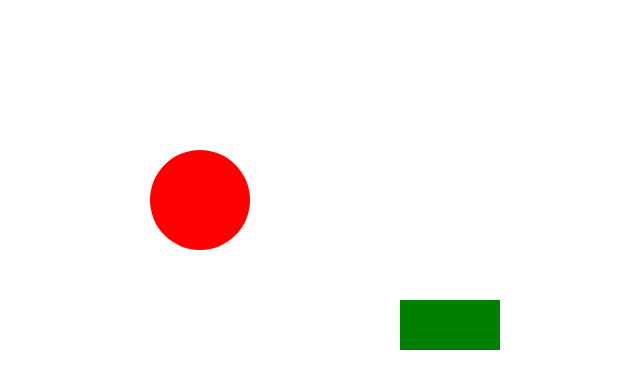
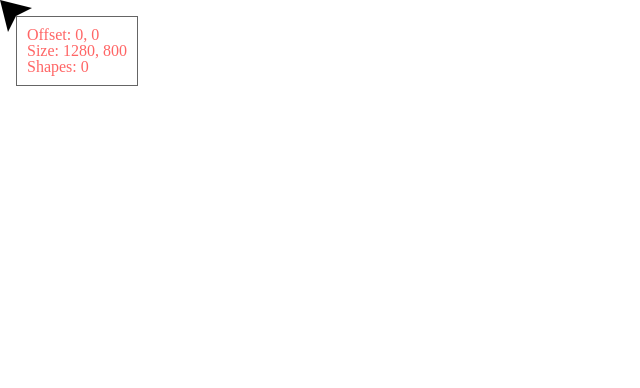
Before and after one commit to girlnotbird/whiteboard-app, a Vue app in the folder frontend/: page / in a window 1280 px wide. Shown: the top 388 px of the page, without its empty margins (0-640 px from the left). Built offline with nearby package versions, Linux system fonts and the light colour scheme.

Commit message:
Sketch out some ultra basic navigation & editing. This is in no way final or prescriptive, but wanted to have some very rudimentary idea of what information is required to place & draw shapes.

```diff
--- a/frontend/package.json
+++ b/frontend/package.json
@@ -13,6 +13,7 @@
     "format": "prettier --write src/"
   },
   "dependencies": {
+    "nanoid": "^5.0.8",
     "pinia": "^2.2.4",
     "rxjs": "^7.8.1",
     "vue": "^3.5.12"
--- a/frontend/src/App.vue
+++ b/frontend/src/App.vue
@@ -1,8 +1,37 @@
 <script setup lang="ts">
-import { ref, computed, onMounted, onUnmounted } from 'vue';
+import { ref, computed, onMounted, onUnmounted, reactive } from 'vue';
+import { nanoid } from 'nanoid';
+
+interface IShapeBase {
+  id: string;
+  boundingBox: {
+    x: number;
+    y: number;
+    width: number;
+    height: number;
+  };
+}
+
+interface IShapeRect extends IShapeBase {
+  kind: 'rect';
+}
+
+interface IShapeCircle extends IShapeBase {
+  kind: 'circle';
+  center: {
+    x: number;
+    y: number;
+  },
+  radius: number;
+}
+
+type IShape = IShapeRect | IShapeCircle;
 
 const offsetX = ref(0.0);
 const offsetY = ref(0.0);
+
+const mouseScreenX = ref(0.0);
+const mouseScreenY = ref(0.0);
 
 const windowWidth = ref(window.innerWidth);
 const windowHeight = ref(window.innerHeight);
@@ -11,33 +40,67 @@ const viewBox = computed(() => {
   return `${offsetX.value} ${offsetY.value} ${windowWidth.value} ${windowHeight.value}`;
 });
 
+const cursorStyle = computed(() => {
+  return `top: ${mouseScreenY.value}px; left: ${mouseScreenX.value}px;`;
+});
+
+const shapes = reactive<IShape[]>([]);
+
 const onWindowResized = () => {
   windowWidth.value = window.innerWidth;
   windowHeight.value = window.innerHeight;
 };
 
+const screenToBoardCoordinates = (pos: { x: number, y: number }) => {
+  return { x: pos.x + offsetX.value, y: pos.y + offsetY.value };
+};
 
-let isDragging = false;
-let lastDragX = 0.0;
-let lastDragY = 0.0;
+const boardToScreenCoordinates = (pos: { x: number, y: number }) => {
+  return { x: pos.x - offsetX.value, y: pos.y - offsetY.value };
+};
+
+const isDragging = ref(false);
 
 const onMouseDown = (event: MouseEvent) => {
-  isDragging = true;
-  lastDragX = event.clientX;
-  lastDragY = event.clientY;
+  switch (event.button) {
+    case 0: // left click
+    {
+      const center = screenToBoardCoordinates({ x: event.clientX, y: event.clientY });
+      shapes.push({
+        id: nanoid(),
+        kind: 'circle',
+        boundingBox: {
+          x: center.x - 20,
+          y: center.y - 20,
+          width: 40,
+          height: 40,
+        },
+        center,
+        radius: 20,
+      });
+      break;
+    }
+    case 1: // middle/wheel click
+      isDragging.value = true;
+      break;
+    case 2: // right click
+      break;
+    default:
+      break;
+  }
 };
 
 const onMouseUp = () => {
-  isDragging = false;
+  isDragging.value = false;
 };
 
 const onMouseMove = (event: MouseEvent) => {
-  if (isDragging) {
-    offsetX.value -= event.clientX - lastDragX;
-    offsetY.value -= event.clientY - lastDragY;
-    lastDragX = event.clientX;
-    lastDragY = event.clientY;
-    console.log(`drag occurred @ ${lastDragX}, ${lastDragY}`);
+  mouseScreenX.value = event.clientX;
+  mouseScreenY.value = event.clientY;
+
+  if (isDragging.value) {
+    offsetX.value -= event.movementX;
+    offsetY.value -= event.movementY;
   }
 };
 
@@ -57,13 +120,31 @@ onUnmounted(() => {
 </script>
 
 <template>
-  <svg :width="windowWidth.value" :height="windowHeight.value" :viewBox="viewBox">
-    <circle cx="200" cy="200" r="50" fill="red"></circle>
-    <rect x="400" y="300" width="100" height="50" fill="green" />
+  <svg class="cursor" :style="cursorStyle" viewBox="0 0 32 32" width="32" height="32">
+    <path d="M0,0 L32,8 L16,16 L8,32 Z" fill="black"></path>
   </svg>
+
+  <svg :width="windowWidth.value" :height="windowHeight.value" :viewBox="viewBox" class="board">
+    <template v-for="shape in shapes">
+      <circle v-if="shape.kind == 'circle'" :key="shape.id" :cx="shape.center.x" :cy="shape.center.y" :r="shape.radius"
+              fill="red" />
+      <rect v-if="shape.kind == 'rect'" :key="shape.id" :x="shape.boundingBox.x" :y="shape.boundingBox.y"
+            :width="shape.boundingBox.width" :height="shape.boundingBox.height" fill="red" />
+    </template>
+  </svg>
+
+  <div class="debug-info">
+    <div>Offset: {{ offsetX }}, {{ offsetY }}</div>
+    <div>Size: {{ windowWidth }}, {{ windowHeight }}</div>
+    <div>Shapes: {{ shapes.length }}</div>
+  </div>
 </template>
 
 <style scoped>
+* {
+  cursor: none !important;
+}
+
 .board {
   position: absolute;
   top: 0;
@@ -73,4 +154,23 @@ onUnmounted(() => {
   margin: 0;
   padding: 0;
 }
+
+.cursor {
+  position: absolute;
+  z-index: 101;
+}
+
+.debug-info {
+  position: absolute;
+  z-index: 100;
+  top: 1em;
+  left: 1em;
+  margin: 0;
+  padding: 10px;
+
+  color: red;
+  border: 1px solid black;
+  background-color: white;
+  opacity: 0.6;
+}
 </style>
```
Also changed, not shown: 1 other file (tests, documents, lock files or other folders).
